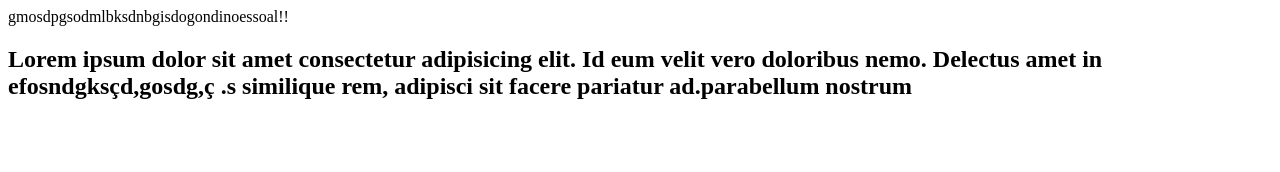
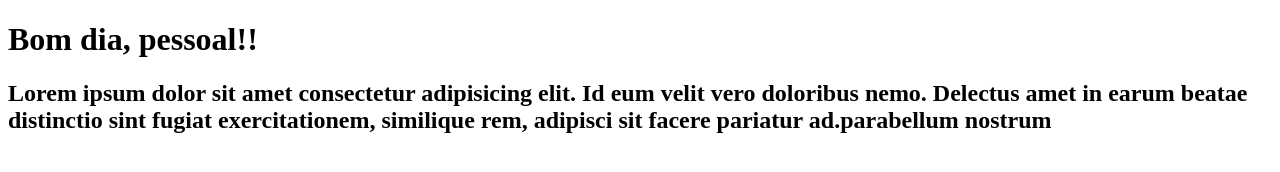
Before and after one commit to CaioVieira23/novo-curso-git, a plain HTML site: page index.html in a window 1280 px wide. Drawn offline with Linux system fonts and the light colour scheme.

Commit message:
Revert "8° commit - caos"
This reverts commit 527c39ae903a3b2ba663ebf05c9f6a21bbbb7d51.

```diff
--- a/index.html
+++ b/index.html
@@ -1,12 +1,17 @@
 <!DOCTYPE html>
 <html lang="en">
 <head>
-   gmosdpgsodmlbksdnbgisdogondinoessoal!!
+    <meta charset="UTF-8">
+    <meta name="viewport" content="width=device-width, initial-scale=1.0">
+    <title>Document</title>
+</head>
+<body>
+    <h1>
+        Bom dia, pessoal!!
     </h1>
     <h2>
         Lorem ipsum dolor sit amet consectetur adipisicing elit. Id eum velit vero doloribus nemo.
-        Delectus amet in efosndgksçd,gosdg,ç .s <ldfsd çf=" [sdgsd
-        d\.´f\p fpk]"></ldfsd>
+        Delectus amet in earum beatae distinctio sint fugiat exercitationem,
         similique rem, adipisci sit facere pariatur ad.parabellum nostrum
     </h2>
 
```
